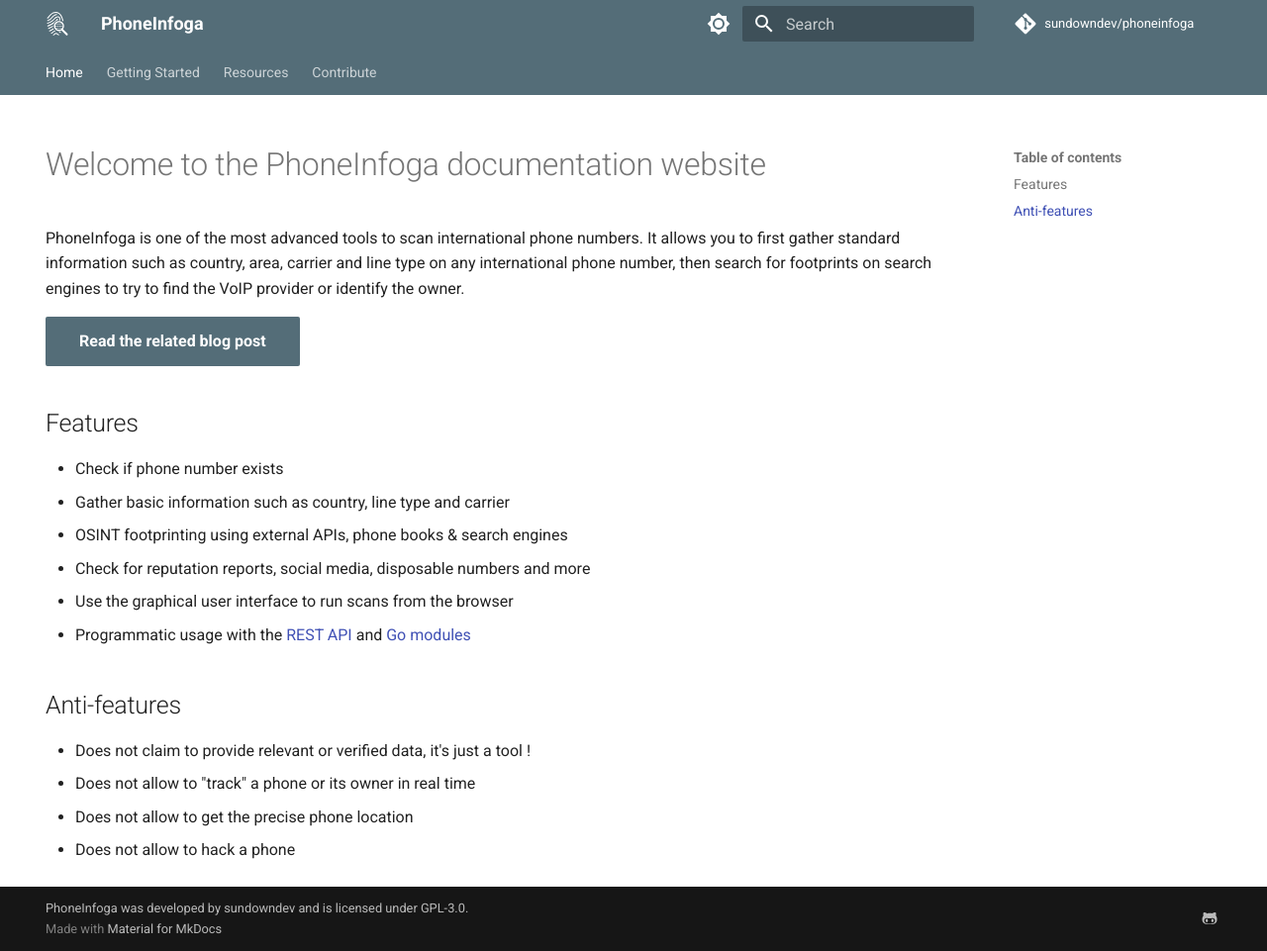
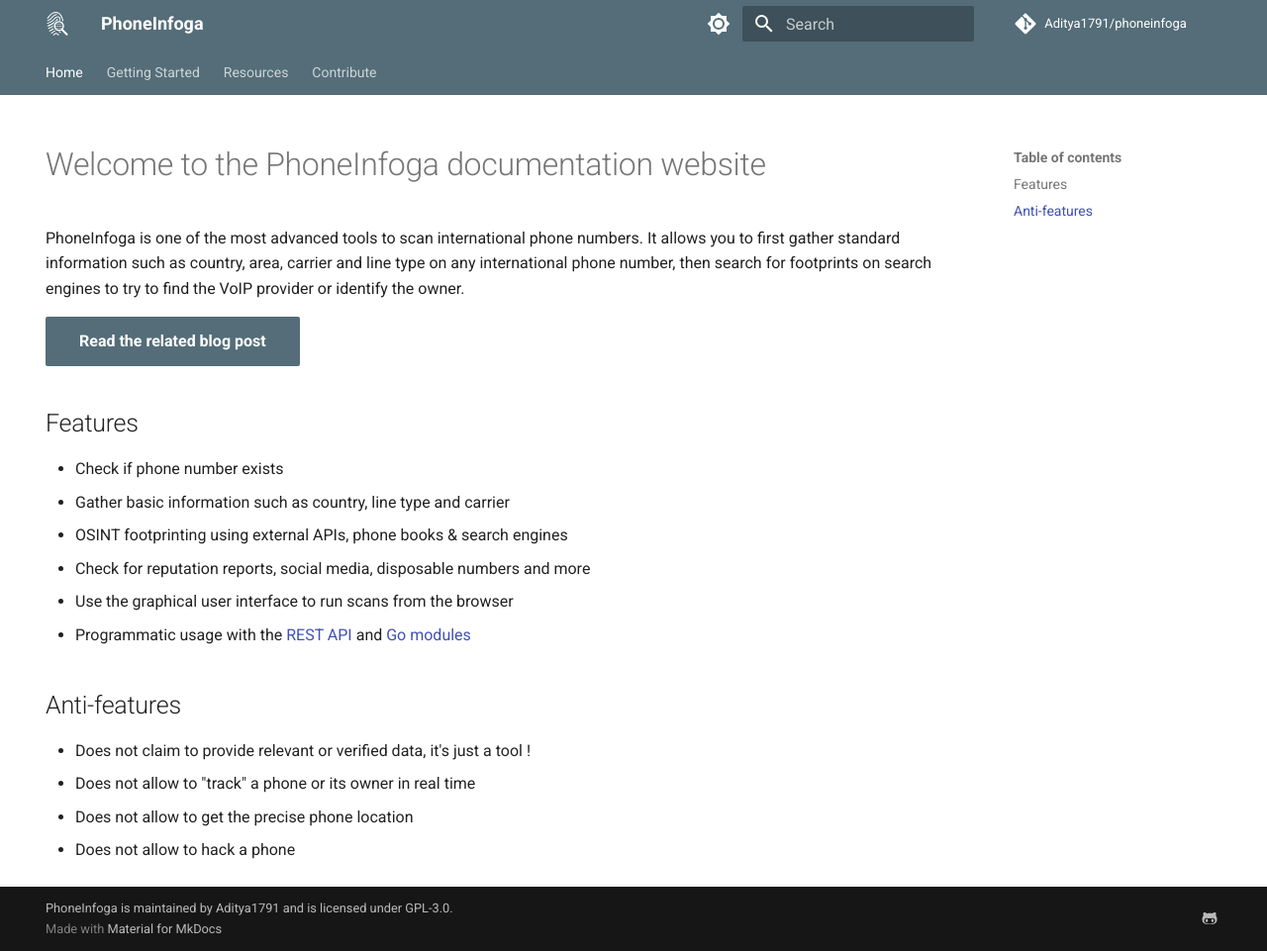
Before and after one commit to Aditya1791/PhoneNoInfo, an MkDocs documentation site: the page built from docs/index.md, in a window 1280 px wide and 961 px high. Shown: the whole window at 99% size. Built offline with MkDocs 1.6.1 and Material for MkDocs 9.7.7, drawn with Linux system fonts in a browser that asks for light colours; comment, search, counter and statistics services are not loaded.

Commit message:
chore: update repository ownership to Aditya1791, update docs and workflow triggers

```diff
--- a/mkdocs.yml
+++ b/mkdocs.yml
@@ -1,10 +1,10 @@
 site_name: PhoneInfoga
-site_url: https://sundowndev.github.io/phoneinfoga
-repo_name: 'sundowndev/phoneinfoga'
-repo_url: 'https://github.com/sundowndev/phoneinfoga'
+site_url: https://aditya1791.github.io/phoneinfoga
+repo_name: 'Aditya1791/phoneinfoga'
+repo_url: 'https://github.com/Aditya1791/phoneinfoga'
 site_description: 'Advanced information gathering & OSINT tool for phone numbers.'
-site_author: 'Sundowndev'
-copyright: 'PhoneInfoga was developed by sundowndev and is licensed under GPL-3.0.'
+site_author: 'Aditya1791'
+copyright: 'PhoneInfoga is maintained by Aditya1791 and is licensed under GPL-3.0.'
 nav:
   - 'Home': index.md
   - 'Getting Started':
@@ -41,7 +41,7 @@
 extra:
   social:
     - icon: fontawesome/brands/github-alt
-      link: 'https://github.com/sundowndev/phoneinfoga'
+      link: 'https://github.com/Aditya1791/phoneinfoga'
 
 # Extensions
 markdown_extensions:
```
Also changed, not shown: README.md (+16 -16 lines), web/client/src/App.vue (+4 -4 lines), 5 other files.
